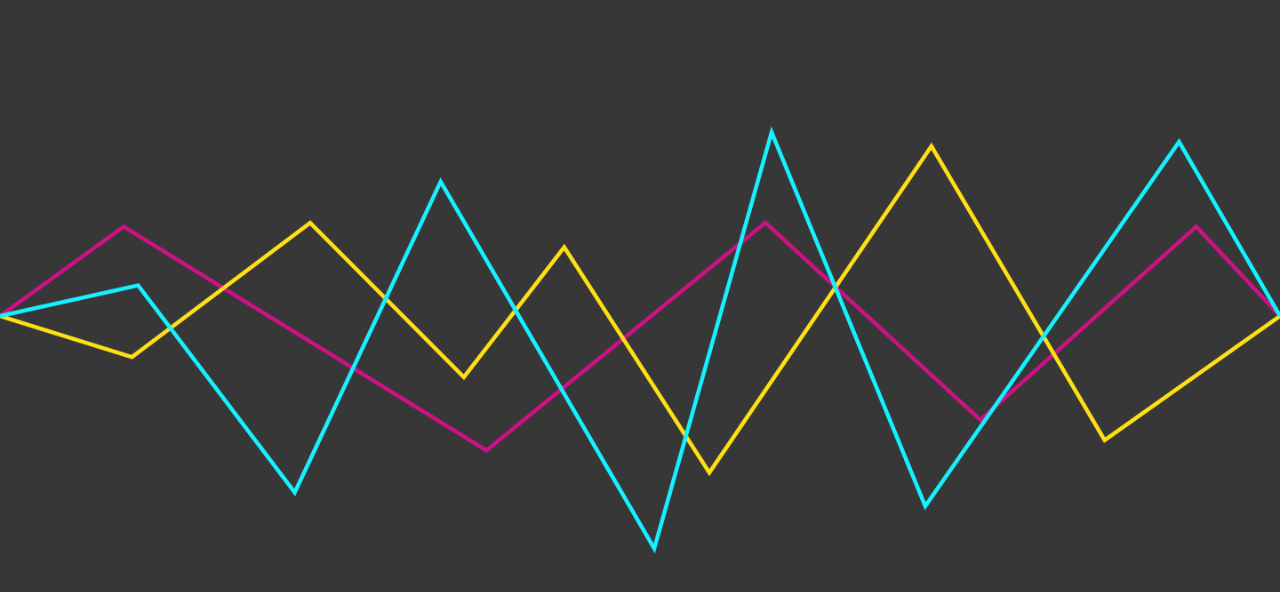
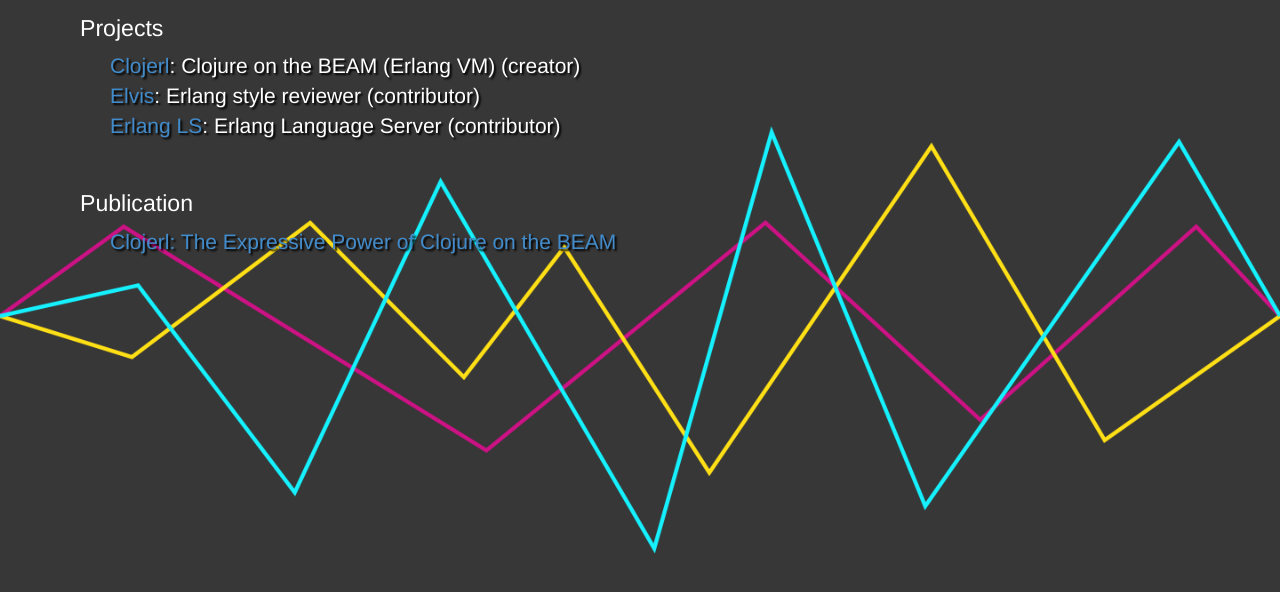
Before and after one commit to jfacorro/jfacorro.github.io, a plain HTML site: page index.html in a window 1280 px wide. Shown: the part 84-676 px from the top of the page. Drawn offline with Linux system fonts and the light colour scheme.

Commit message:
Add projects and publication

```diff
--- a/css/full.css
+++ b/css/full.css
@@ -7,6 +7,7 @@
 body {
     margin-top: 50px; /* Required margin for .navbar-fixed-top. Remove if using .navbar-static-top. Change if height of navigation changes. */
     background-color: #373737;
+    color: #FFF;
 }
 
 /* Header Image Background - Change the URL below to your image path (example: ../images/background.jpg) */
@@ -31,13 +32,37 @@ html {
 
 }
 
-.title {
+h1, h2 {
     font-size: 2em;
     color: #FFF;
     margin: 25px 10px;
+}
+
+h2 {
+    font-size: 1.1em;
+    color: #FFF;
+    background-color: transparent;
+    margin-top: 50px;
+    margin-bottom: 10px;
+}
+
+.content {
+    width: 100%;
+    float: left;
+}
+
+.main {
+    background-color: transparent;
+    font-size: 1.5em;
 }
 
 .icon {
     width: 50px;
     height: auto;
 }
+
+ul {
+
+    text-shadow: 2px 2px 2px #000;
+    list-style-type: none;
+}
--- a/index.html
+++ b/index.html
@@ -67,6 +67,31 @@
       <!-- /.container -->
     </nav>
 
+    <div class="content">
+      <div class="container main">
+        <h2>Projects</h2>
+        <ul>
+          <li>
+            <a href="https://github.com/clojerl/clojerl">Clojerl</a>: Clojure on the BEAM (Erlang VM) (creator)
+          </li>
+          <li>
+            <a href="https://github.com/inaka/elvis">Elvis</a>: Erlang style reviewer (contributor)
+          </li>
+          <li>
+            <a href="https://github.com/erlang-ls/erlang_ls">Erlang LS</a>: Erlang Language Server (contributor)
+          </li>
+        </ul>
+        <h2>Publication</h2>
+        <ul>
+          <li>
+            <a href="https://drive.google.com/file/d/1sZBzt3bF4BoQxiuhReMBQpxxIXKqyZf9/view?usp=sharing">
+              Clojerl: The Expressive Power of Clojure on the BEAM
+            </a>
+          </li>
+        </ul>
+      </div>
+    </div>
+
     <!-- jQuery -->
     <script src="js/jquery.js"></script>
 
```
Lines whose indentation alone changed are shown as unchanged.
